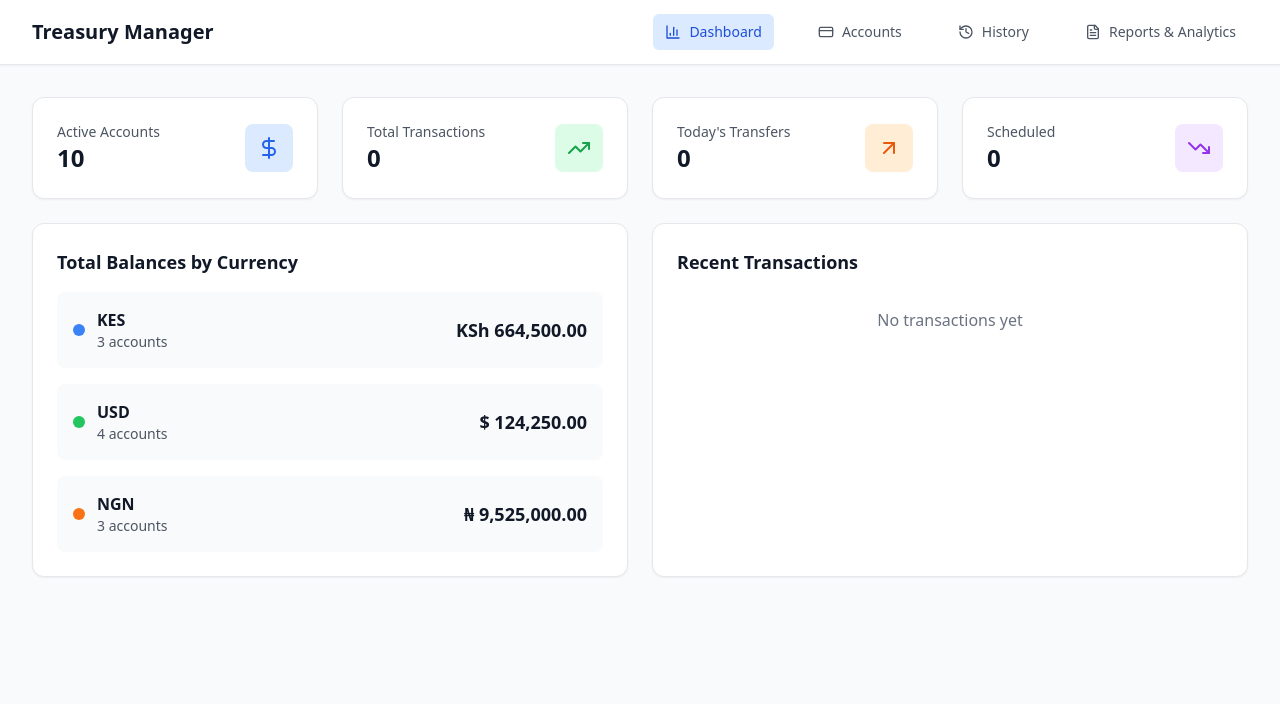
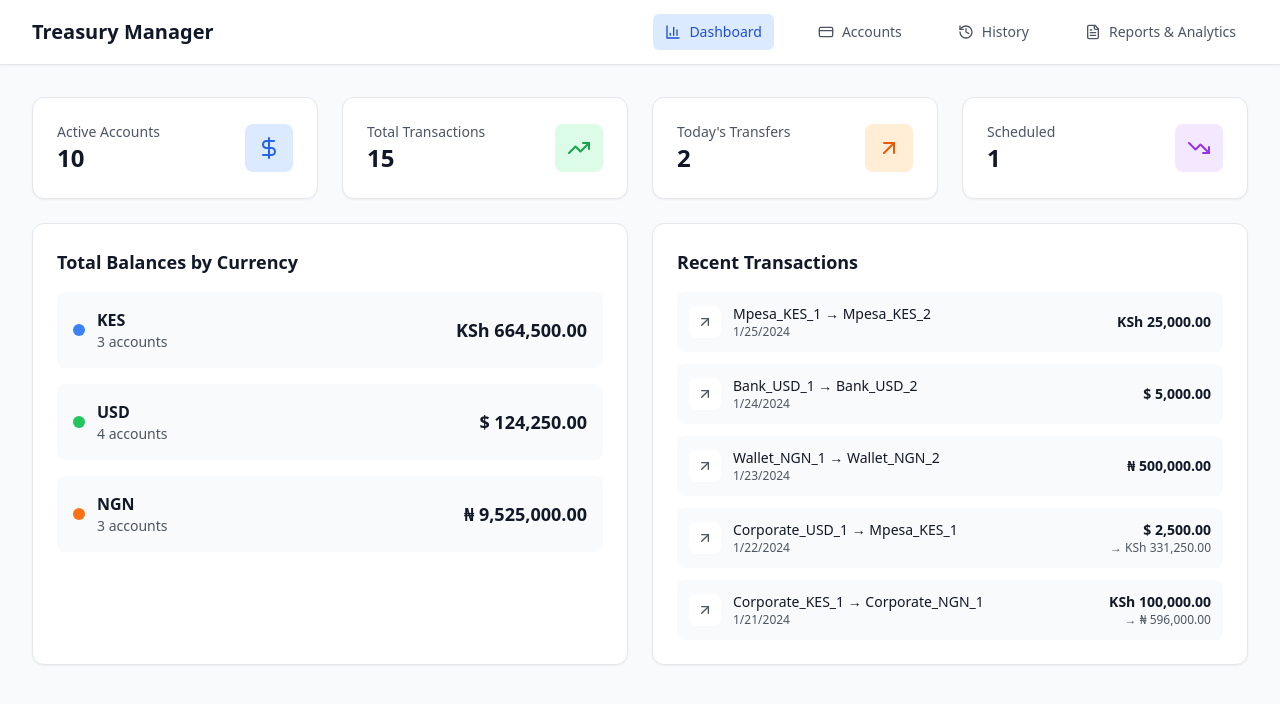
Before and after one commit to riwogerald/treasury-movement-simulator, a React (Vite) app: page / in a window 1280 px wide. Shown: the top 704 px of the page. Built offline with nearby package versions, Linux system fonts and the light colour scheme.

Commit message:
feat: Add comprehensive sample transaction data for analytics testing

```diff
--- a/src/data/constants.ts
+++ b/src/data/constants.ts
@@ -1,4 +1,4 @@
-import { Account, Currency, ExchangeRate } from '../types';
+import { Account, Currency, ExchangeRate, Transaction } from '../types';
 
 export const CURRENCIES: Record<Currency, { symbol: string; name: string; color: string }> = {
   KES: { symbol: 'KSh', name: 'Kenyan Shilling', color: 'blue' },
@@ -30,3 +30,183 @@ export const INITIAL_ACCOUNTS: Account[] = [
   { id: '9', name: 'Corporate_USD_1', currency: 'USD', balance: 67500, type: 'Corporate', isActive: true },
   { id: '10', name: 'Corporate_NGN_1', currency: 'NGN', balance: 5200000, type: 'Corporate', isActive: true }
 ];
+
+export const INITIAL_TRANSACTIONS: Transaction[] = [
+  {
+    id: 'tx_001',
+    fromAccountId: '1',
+    toAccountId: '2',
+    amount: 25000,
+    currency: 'KES',
+    note: 'Monthly transfer',
+    timestamp: new Date('2024-01-25T10:30:00Z'),
+    status: 'completed'
+  },
+  {
+    id: 'tx_002',
+    fromAccountId: '3',
+    toAccountId: '4',
+    amount: 5000,
+    currency: 'USD',
+    note: 'Budget allocation',
+    timestamp: new Date('2024-01-24T14:15:00Z'),
+    status: 'completed'
+  },
+  {
+    id: 'tx_003',
+    fromAccountId: '6',
+    toAccountId: '7',
+    amount: 500000,
+    currency: 'NGN',
+    note: 'Operational funds',
+    timestamp: new Date('2024-01-23T09:45:00Z'),
+    status: 'completed'
+  },
+  {
+    id: 'tx_004',
+    fromAccountId: '9',
+    toAccountId: '1',
+    amount: 2500,
+    currency: 'USD',
+    convertedAmount: 331250,
+    convertedCurrency: 'KES',
+    exchangeRate: 132.50,
+    note: 'Cross-currency transfer',
+    timestamp: new Date('2024-01-22T16:20:00Z'),
+    status: 'completed'
+  },
+  {
+    id: 'tx_005',
+    fromAccountId: '8',
+    toAccountId: '10',
+    amount: 100000,
+    currency: 'KES',
+    convertedAmount: 596000,
+    convertedCurrency: 'NGN',
+    exchangeRate: 5.96,
+    note: 'Regional transfer',
+    timestamp: new Date('2024-01-21T11:10:00Z'),
+    status: 'completed'
+  },
+  {
+    id: 'tx_006',
+    fromAccountId: '4',
+    toAccountId: '5',
+    amount: 3500,
+    currency: 'USD',
+    note: 'Internal rebalancing',
+    timestamp: new Date('2024-01-20T13:30:00Z'),
+    status: 'completed'
+  },
+  {
+    id: 'tx_007',
+    fromAccountId: '2',
+    toAccountId: '8',
+    amount: 75000,
+    currency: 'KES',
+    note: 'Corporate funding',
+    timestamp: new Date('2024-01-19T10:15:00Z'),
+    status: 'completed'
+  },
+  {
+    id: 'tx_008',
+    fromAccountId: '7',
+    toAccountId: '3',
+    amount: 750000,
+    currency: 'NGN',
+    convertedAmount: 952.5,
+    convertedCurrency: 'USD',
+    exchangeRate: 0.00127,
+    note: 'International payment',
+    timestamp: new Date('2024-01-18T15:45:00Z'),
+    status: 'completed'
+  },
+  {
+    id: 'tx_009',
+    fromAccountId: '5',
+    toAccountId: '9',
+    amount: 1200,
+    currency: 'USD',
+    note: 'Project funding',
+    timestamp: new Date('2024-01-17T12:20:00Z'),
+    status: 'completed'
+  },
+  {
+    id: 'tx_010',
+    fromAccountId: '10',
+    toAccountId: '6',
+    amount: 800000,
+    currency: 'NGN',
+    note: 'Quarterly distribution',
+    timestamp: new Date('2024-01-16T09:30:00Z'),
+    status: 'completed'
+  },
+  // Recent transactions for better analytics
+  {
+    id: 'tx_011',
+    fromAccountId: '1',
+    toAccountId: '3',
+    amount: 15000,
+    currency: 'KES',
+    convertedAmount: 112.5,
+    convertedCurrency: 'USD',
+    exchangeRate: 0.0075,
+    note: 'Recent cross-currency',
+    timestamp: new Date(Date.now() - 2 * 24 * 60 * 60 * 1000), // 2 days ago
+    status: 'completed'
+  },
+  {
+    id: 'tx_012',
+    fromAccountId: '4',
+    toAccountId: '7',
+    amount: 8000,
+    currency: 'USD',
+    convertedAmount: 6320000,
+    convertedCurrency: 'NGN',
+    exchangeRate: 790.25,
+    note: 'Emergency transfer',
+    timestamp: new Date(Date.now() - 1 * 24 * 60 * 60 * 1000), // 1 day ago
+    status: 'completed'
+  },
+  {
+    id: 'tx_013',
+    fromAccountId: '2',
+    toAccountId: '5',
+    amount: 50000,
+    currency: 'KES',
+    convertedAmount: 375,
+    convertedCurrency: 'USD',
+    exchangeRate: 0.0075,
+    note: 'Today\'s transfer',
+    timestamp: new Date(Date.now() - 2 * 60 * 60 * 1000), // 2 hours ago
+    status: 'completed'
+  },
+  // Pending and scheduled transactions for testing
+  {
+    id: 'tx_014',
+    fromAccountId: '6',
+    toAccountId: '8',
+    amount: 300000,
+    currency: 'NGN',
+    convertedAmount: 50400,
+    convertedCurrency: 'KES',
+    exchangeRate: 0.168,
+    note: 'Pending approval',
+    timestamp: new Date(),
+    status: 'pending'
+  },
+  {
+    id: 'tx_015',
+    fromAccountId: '9',
+    toAccountId: '10',
+    amount: 12000,
+    currency: 'USD',
+    convertedAmount: 9483000,
+    convertedCurrency: 'NGN',
+    exchangeRate: 790.25,
+    note: 'Scheduled monthly payment',
+    timestamp: new Date(Date.now() + 7 * 24 * 60 * 60 * 1000), // 7 days from now
+    status: 'scheduled',
+    scheduledDate: new Date(Date.now() + 7 * 24 * 60 * 60 * 1000)
+  }
+];
--- a/src/hooks/useAccounts.ts
+++ b/src/hooks/useAccounts.ts
@@ -1,6 +1,6 @@
 import { useState, useCallback, useMemo } from 'react';
 import { Account, Transaction, TransferFormData, Currency, DateRange, AnalyticsData, DashboardMetrics } from '../types';
-import { INITIAL_ACCOUNTS } from '../data/constants';
+import { INITIAL_ACCOUNTS, INITIAL_TRANSACTIONS } from '../data/constants';
 import { convertCurrency } from '../utils/currency';
 import { validateTransfer } from '../utils/validation';
 import {
@@ -16,7 +16,7 @@ import {
 
 export const useAccounts = () => {
   const [accounts, setAccounts] = useState<Account[]>(INITIAL_ACCOUNTS);
-  const [transactions, setTransactions] = useState<Transaction[]>([]);
+  const [transactions, setTransactions] = useState<Transaction[]>(INITIAL_TRANSACTIONS);
 
   const updateAccountBalance = useCallback((accountId: string, newBalance: number) => {
     setAccounts(prev =>
```
